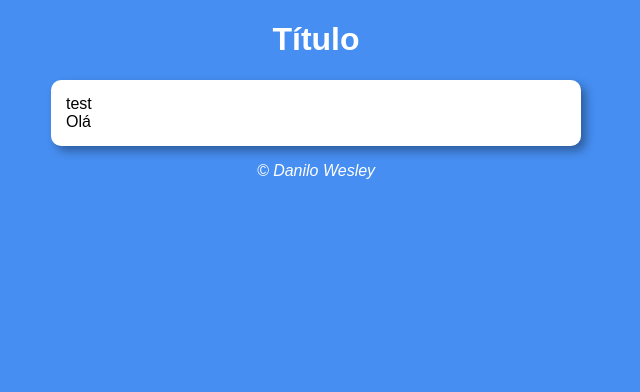
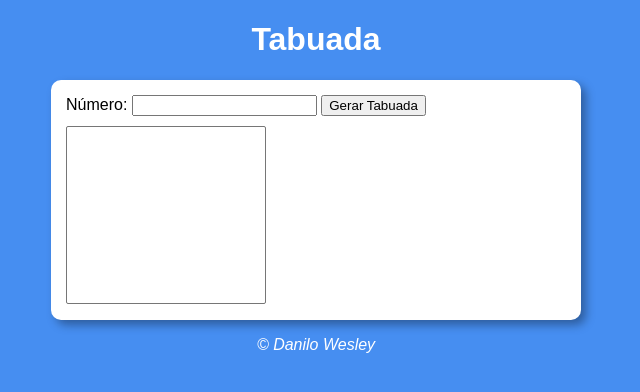
Before and after one commit to Danilo-Wesley/CursoJS, a plain HTML site: page Aula14ex/ex017/modelo.html in a window 1280 px wide. Shown: the whole page, without its empty margins (324-964 px from the left). Drawn offline with Linux system fonts and the light colour scheme.

Commit message:
Exercício de Tabuada feito

```diff
--- a/Aula14ex/ex017/modelo.html
+++ b/Aula14ex/ex017/modelo.html
@@ -8,14 +8,15 @@
 </head>
 <body>
     <header>
-        <h1>Título</h1>
+        <h1>Tabuada</h1>
     </header>
     <section>
         <div>
-            test
+            Número: <input type="number" name="txtnum" id="txtnum">
+            <input type="button" value="Gerar Tabuada" onclick="tabuada()">
         </div>
         <div>
-            Olá
+            <select name="tab" id="tab" size="11"></select>
         </div>
     </section>
     <footer>
--- a/Aula14ex/ex017/script.js
+++ b/Aula14ex/ex017/script.js
@@ -0,0 +1,18 @@
+function tabuada(){
+    var numtxt = window.document.getElementById('txtnum').value
+    var num = Number(numtxt)
+    var tab = window.document.getElementById('tab')
+    if(numtxt.length == 0){
+        alert('[Erro] Insira um número')
+    } else{
+        tab.innerHTML = ''
+        for( var c = 0; c <= 10; c++){
+            var res = window.document.createElement('option')
+
+            var mut = num * c
+            res.innerText = `${num} x ${c} = ${mut}`
+
+            tab.appendChild(res)
+        }
+    }
+}
--- a/Aula14ex/ex017/style.css
+++ b/Aula14ex/ex017/style.css
@@ -25,3 +25,10 @@ footer{
     text-align: center;
     font-style: italic;
 }
+select{
+    margin-top: 10px;
+    width: 200px;
+}
+option{
+    padding: 2px;
+}
```
